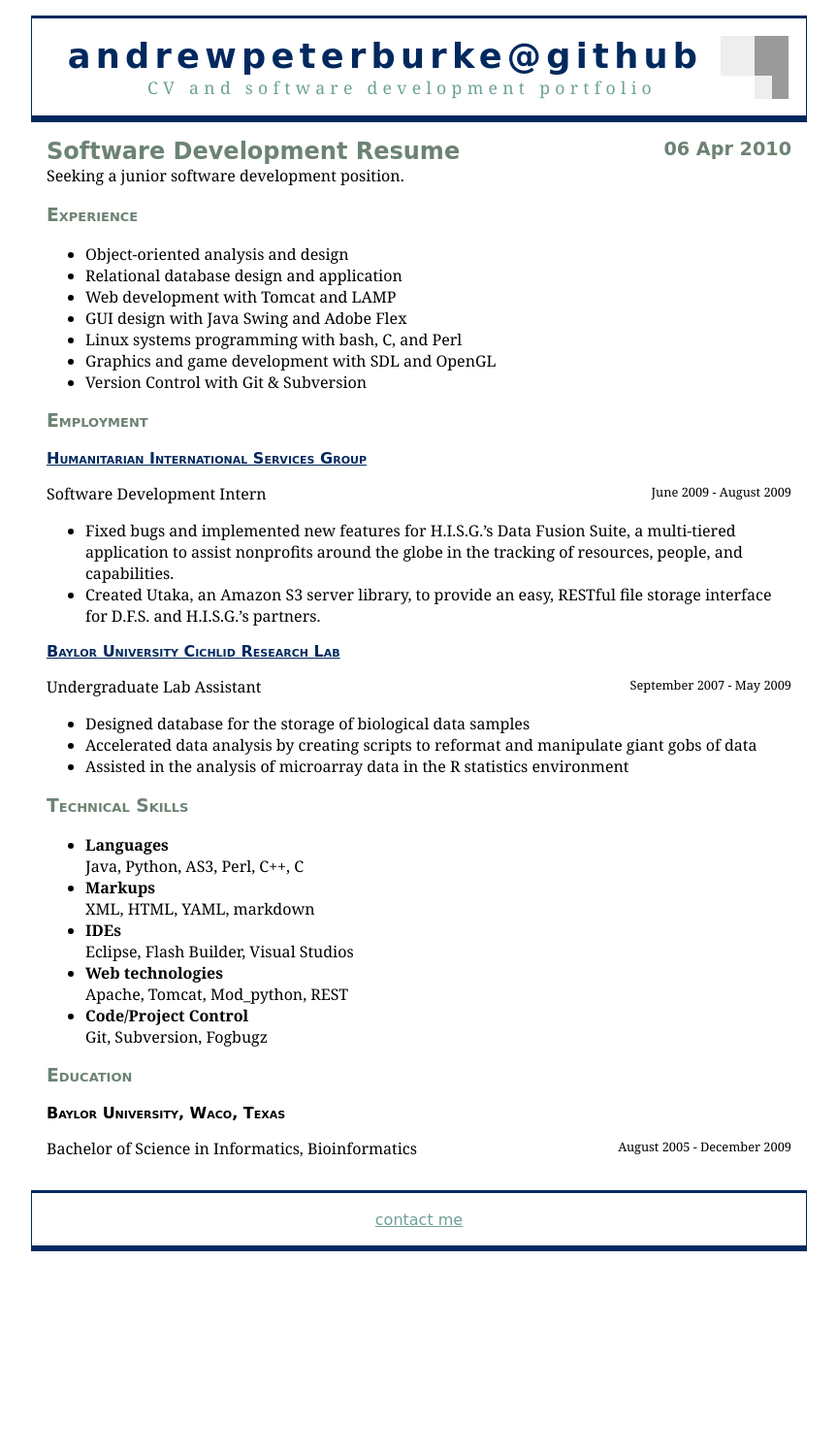
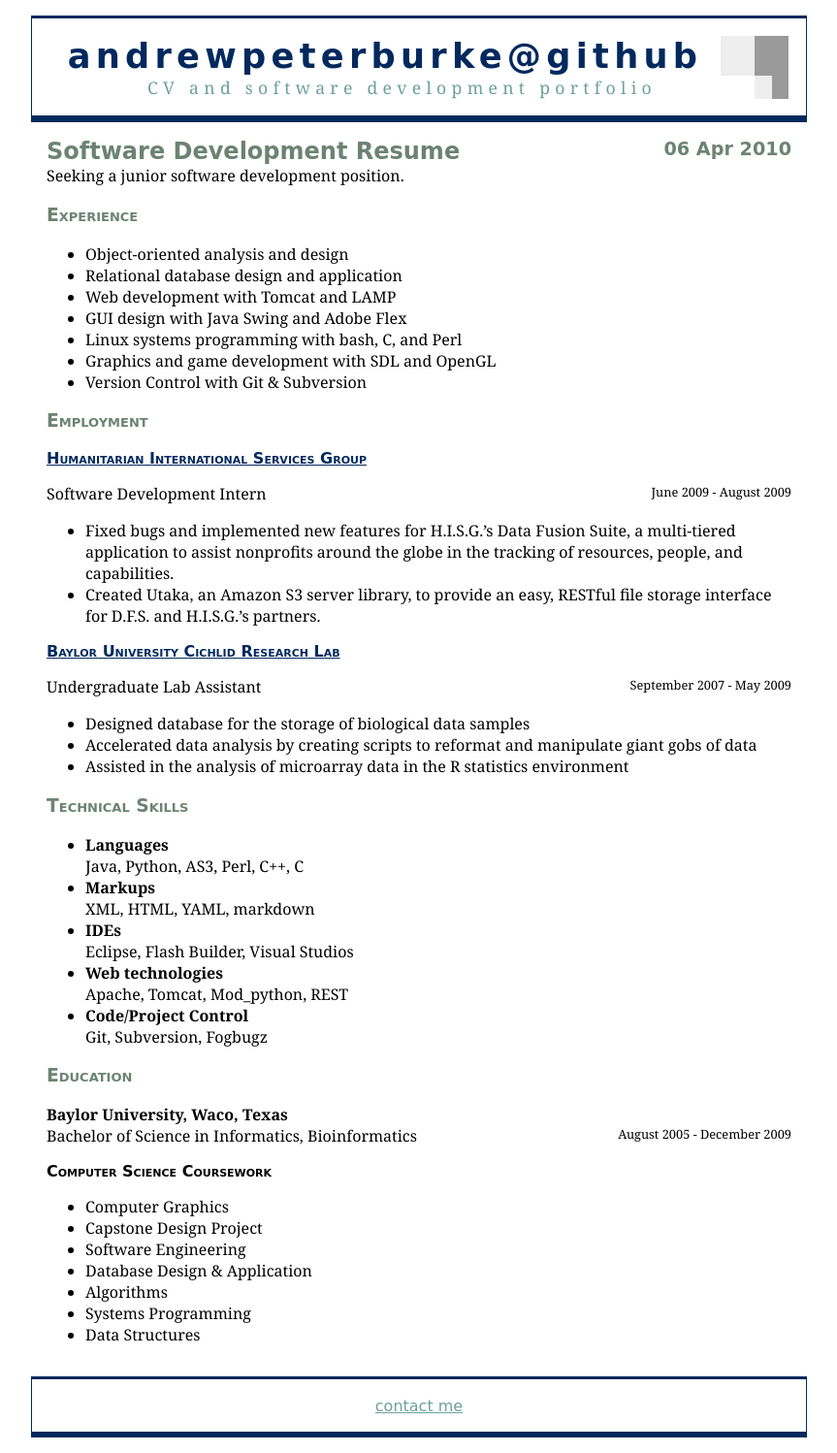
Before and after one commit to apburke/andrewpeterburke.github.com, a Jekyll site: the page built from _posts/2010-04-06-resume.markdown, in a window 1280 px wide. Shown: the whole page at 97% size, without its empty margins (208-1071 px from the left). Built offline with Jekyll 4.4.1, drawn with Linux system fonts in a browser that asks for light colours; before the commit the page ends 1306 px from its top, so only the background shows below that.

Commit message:
Added coursework section to resume and added google analytics

```diff
--- a/_posts/2010-04-06-resume.markdown
+++ b/_posts/2010-04-06-resume.markdown
@@ -40,5 +40,14 @@ description: Seeking a junior software development position.
     Git, Subversion, Fogbugz
 
 ### Education
-####Baylor University, Waco, Texas
+**Baylor University, Waco, Texas**
 <span class="description">Bachelor of Science in Informatics, Bioinformatics <span class="date">August 2005 - December 2009</span></span>
+
+####Computer Science Coursework
+* Computer Graphics
+* Capstone Design Project
+* Software Engineering
+* Database Design & Application
+* Algorithms
+* Systems Programming
+* Data Structures
```
Also changed, not shown: _layouts/default.html (+18 -0 lines).
